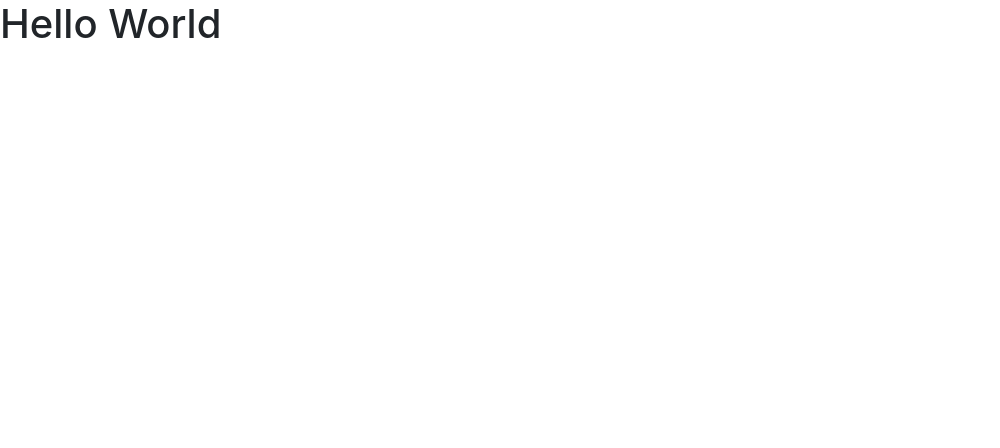
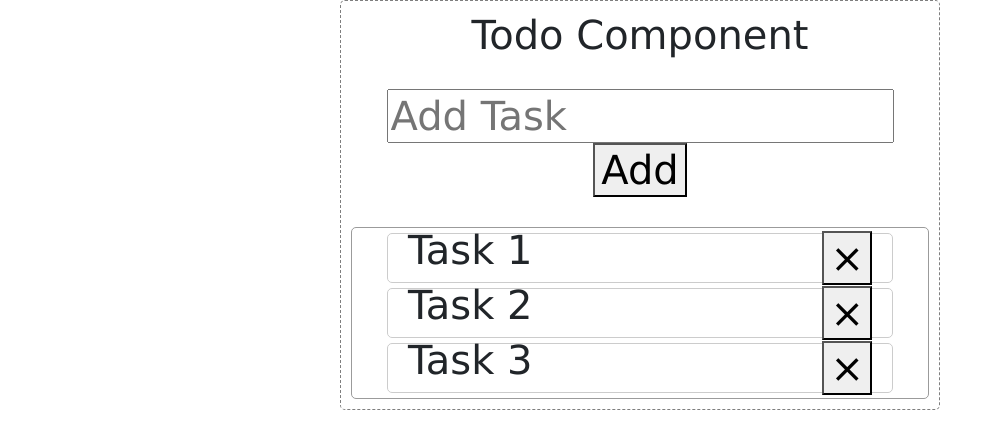
Before and after one commit to s3van/react-beg-06, a React (Create React App) app: page / in a window 1280 px wide. Shown: the top 448 px of the page, without its empty margins (0-1000 px from the left). Built offline with nearby package versions, Linux system fonts and the light colour scheme.

Commit message:
Lesson-8

```diff
--- a/src/App.js
+++ b/src/App.js
@@ -1,4 +1,5 @@
 import React, { Component } from 'react'
+import Todo from './Components/Todo/Todo'
 import "./App.css"
 
 
@@ -7,7 +8,7 @@ export default class App extends Component {
     return (
       <div className="App">
         <div>
-          <h1>Hello World</h1>
+          <h1><Todo /></h1>
         </div>
       </div>
     )
--- a/src/Components/Todo/Todo.jsx
+++ b/src/Components/Todo/Todo.jsx
@@ -3,7 +3,7 @@ import Task from '../Task/Task'
 import AddTask from '../AddTask/AddTask'
 import TodoStyles from './Todo.module.css'
 
-export class Tasks extends React.Component {
+export class Todo extends React.Component {
 
     state = {
         tasks: ["Task 1", "Task 2", "Task 3"],
@@ -42,4 +42,4 @@ export class Tasks extends React.Component {
     }
 }
 
-export default Tasks
+export default Todo
```
